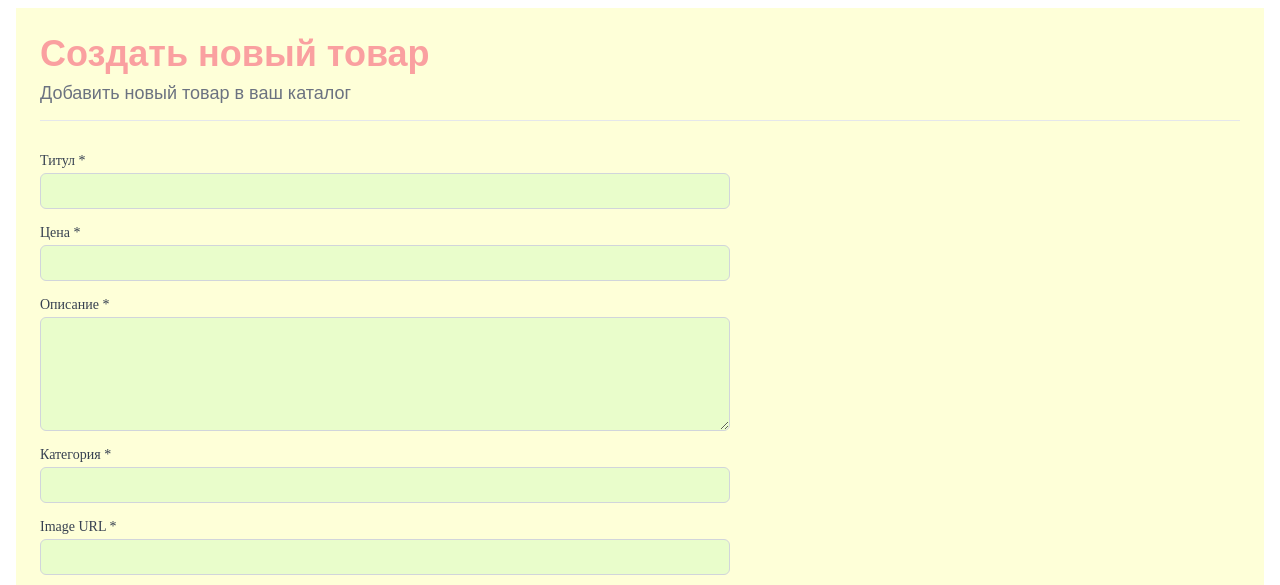
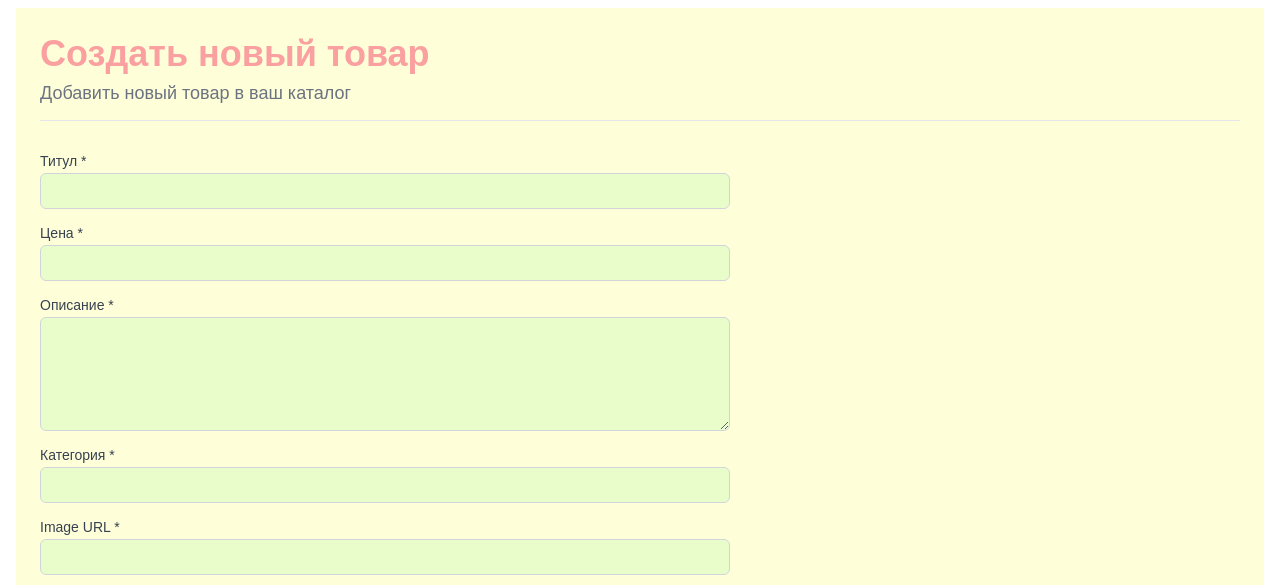
Before and after one commit to Alex135135/ecosistems, a Next.js app: page /create-product in a window 1280 px wide. Shown: the top 585 px of the page. Built offline with nearby package versions, Linux system fonts and the light colour scheme.

Commit message:
edited iput create new card

```diff
--- a/src/components/forms/ProductForm/ProductForm.module.css
+++ b/src/components/forms/ProductForm/ProductForm.module.css
@@ -16,6 +16,7 @@
     font-weight: 500;
     margin-bottom: 0.25rem;
     color: var(--text-primary, #374151);
+    font-family: var(--font-sans, Arial, Helvetica, sans-serif);
 }
 
 .input {
@@ -27,6 +28,7 @@
     transition: border-color 0.2s, box-shadow 0.2s;
     background-color: #e9fdcb;
     color: var(--text-primary, #374151);
+
 }
 
 .input:focus {
@@ -44,6 +46,7 @@
     resize: vertical;
     min-height: 6rem;
     font-family: inherit;
+
 }
 
 .error {
```
